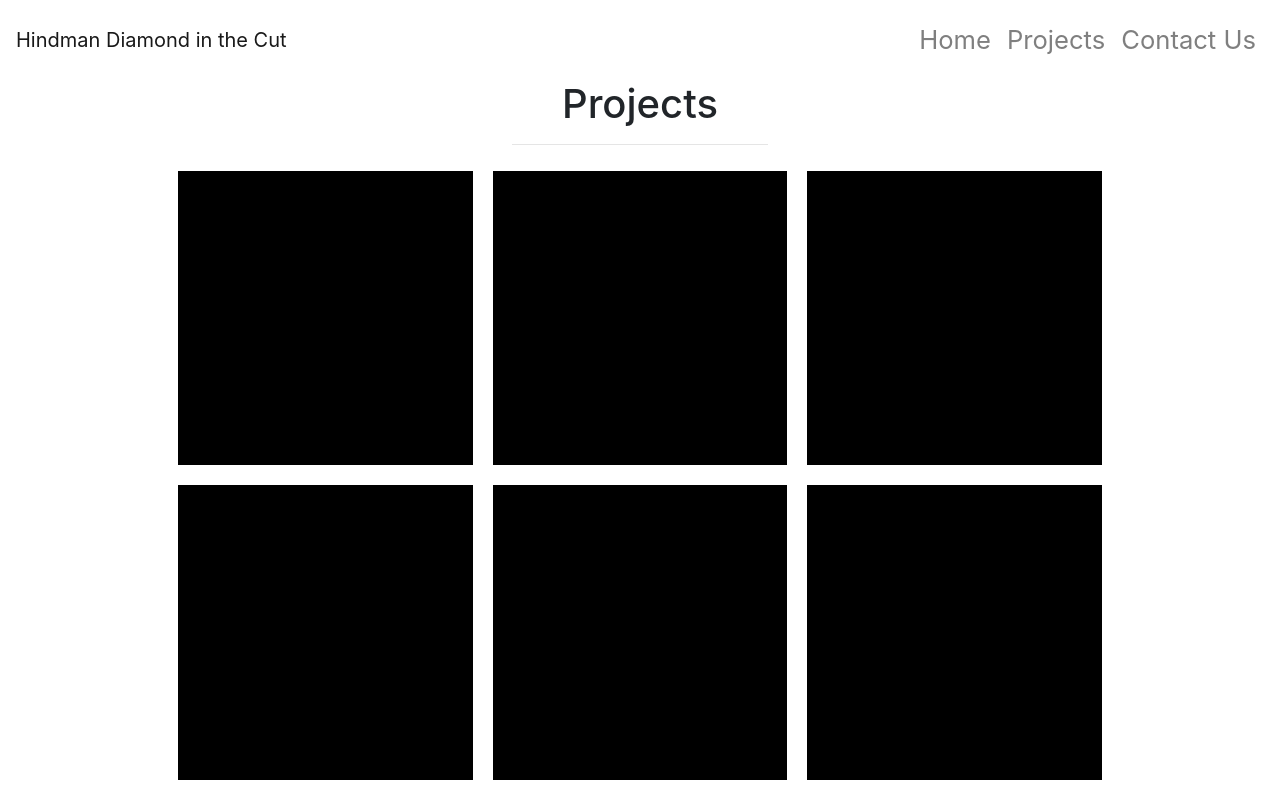
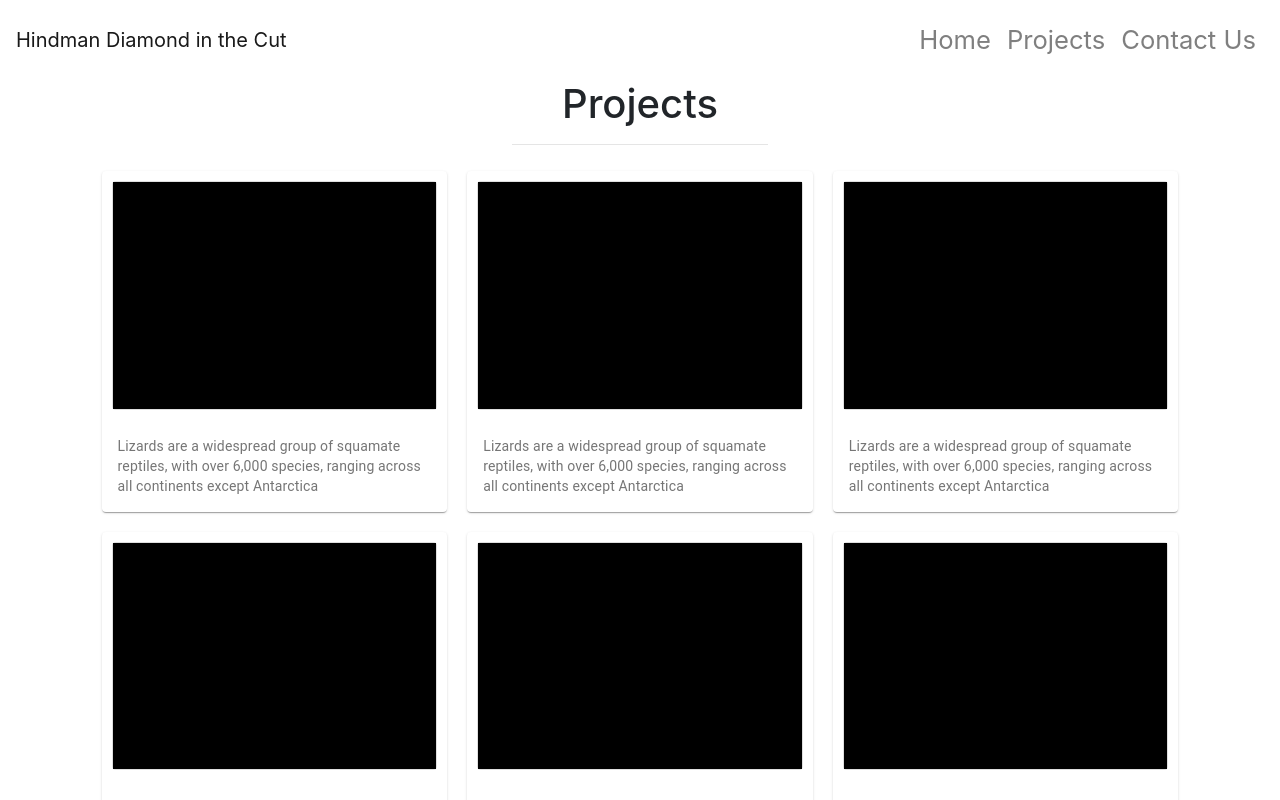
Before and after one commit to tjhindman/diamond-in-the-cut, a React (Create React App) app: page /projects in a window 1280 px wide. Shown: the top 800 px of the page. Built offline with nearby package versions, Linux system fonts and the light colour scheme.

Commit message:
polishing projects page styling. adding functionality for modal for projects

```diff
--- a/package.json
+++ b/package.json
@@ -3,6 +3,7 @@
   "version": "0.1.0",
   "private": true,
   "dependencies": {
+    "@material-ui/core": "^4.11.0",
     "@testing-library/jest-dom": "^4.2.4",
     "@testing-library/react": "^9.3.2",
     "@testing-library/user-event": "^7.1.2",
--- a/src/components/AboutUs/AboutUs.js
+++ b/src/components/AboutUs/AboutUs.js
@@ -12,7 +12,7 @@ export const AboutUs = () => {
           width: "70vw",
           textAlign: "center",
           margin: "auto",
-          padding: "2%",
+          paddingBottom: "2%",
         }}
       >
         Lorem Ipsum is simply dummy text of the printing and typesetting
@@ -20,7 +20,12 @@ export const AboutUs = () => {
         since the 1500s, when an unknown printer took a galley of type and
         scrambled it to make a type specimen book. It has survived not only five
         centuries, but also the leap into electronic typesetting, remaining
-        essentially unchanged.
+        essentially unchanged. Lorem Ipsum is simply dummy text of the printing
+        and typesetting industry. Lorem Ipsum has been the industry's standard
+        dummy text ever since the 1500s, when an unknown printer took a galley
+        of type and scrambled it to make a type specimen book. It has survived
+        not only five centuries, but also the leap into electronic typesetting,
+        remaining essentially unchanged.
       </p>
     </div>
   );
--- /dev/null
+++ b/src/components/ProjectsPreview/ProjectCard.css
@@ -0,0 +1,25 @@
+.card {
+  display: flex;
+  align-self: center;
+  /* width: 23vw; */
+  margin: 10px;
+  background-color: black;
+}
+.card:after {
+  content: "";
+  display: block;
+  padding-bottom: 70%;
+  background-color: black;
+}
+.cardWrap {
+  display: flex;
+  justify-content: center;
+  align-items: center;
+  width: 30%;
+  margin: 10px;
+}
+/* .cardWrap:after {
+  content: "";
+  display: block;
+  padding-bottom: 100%;
+} */
--- /dev/null
+++ b/src/components/ProjectsPreview/ProjectCard.js
@@ -0,0 +1,29 @@
+import React from "react";
+import Card from "@material-ui/core/Card";
+import CardActionArea from "@material-ui/core/CardActionArea";
+import CardContent from "@material-ui/core/CardContent";
+import CardMedia from "@material-ui/core/CardMedia";
+import Typography from "@material-ui/core/Typography";
+
+import "./ProjectCard.css";
+
+export const ProjectCard = () => {
+  return (
+    <>
+      <Card className="cardWrap">
+        <CardActionArea>
+          <CardMedia className="card" image="" title="Contemplative TJ" />
+          <CardContent>
+            {/* <Typography gutterBottom variant="h5" component="h2">
+              Lizard
+            </Typography> */}
+            <Typography variant="body2" color="textSecondary" component="p">
+              Lizards are a widespread group of squamate reptiles, with over
+              6,000 species, ranging across all continents except Antarctica
+            </Typography>
+          </CardContent>
+        </CardActionArea>
+      </Card>
+    </>
+  );
+};
--- /dev/null
+++ b/src/components/ProjectsPreview/index.js
@@ -0,0 +1,2 @@
+export * from "./ProjectCard";
+export * from "./ProjectsPreview";
--- a/src/pages/Projects/Projects.css
+++ b/src/pages/Projects/Projects.css
@@ -3,7 +3,7 @@
   justify-content: center;
   flex-wrap: wrap;
   margin: 0 auto;
-  width: 75vw;
+  width: 90vw;
 }
 .image {
   width: 23vw;
--- a/src/pages/Projects/Projects.js
+++ b/src/pages/Projects/Projects.js
@@ -1,4 +1,5 @@
 import React from "react";
+import { ProjectCard } from "../../components/ProjectsPreview";
 import "./Projects.css";
 
 const Projects = () => {
@@ -11,7 +12,7 @@ const Projects = () => {
       <div className="imgWrap">
         {/* Test logic for when real images are being populated in state */}
         {imgEx.map((fakeImg) => (
-          <div key={fakeImg} className="image"></div>
+          <ProjectCard key={fakeImg} />
         ))}
       </div>
     </>
```
Also changed, not shown: 1 other file (tests, documents, lock files or other folders).
